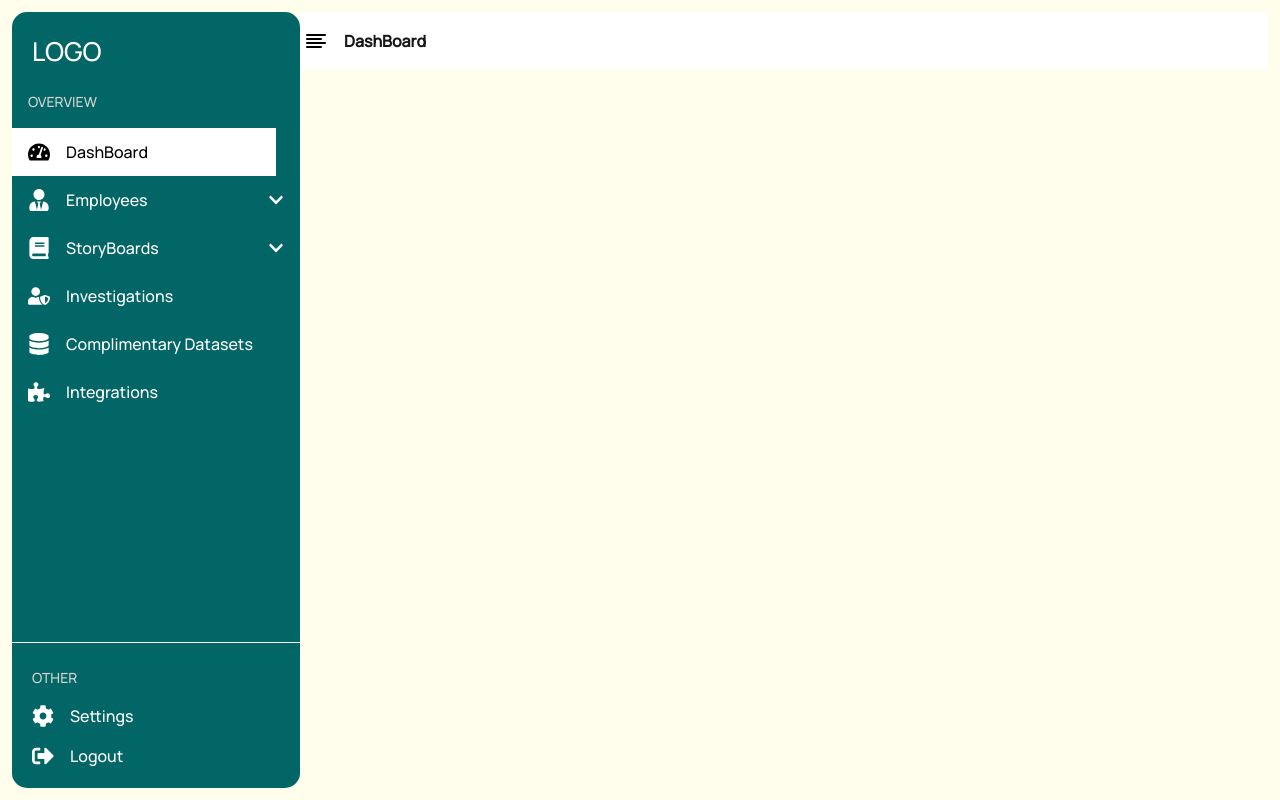
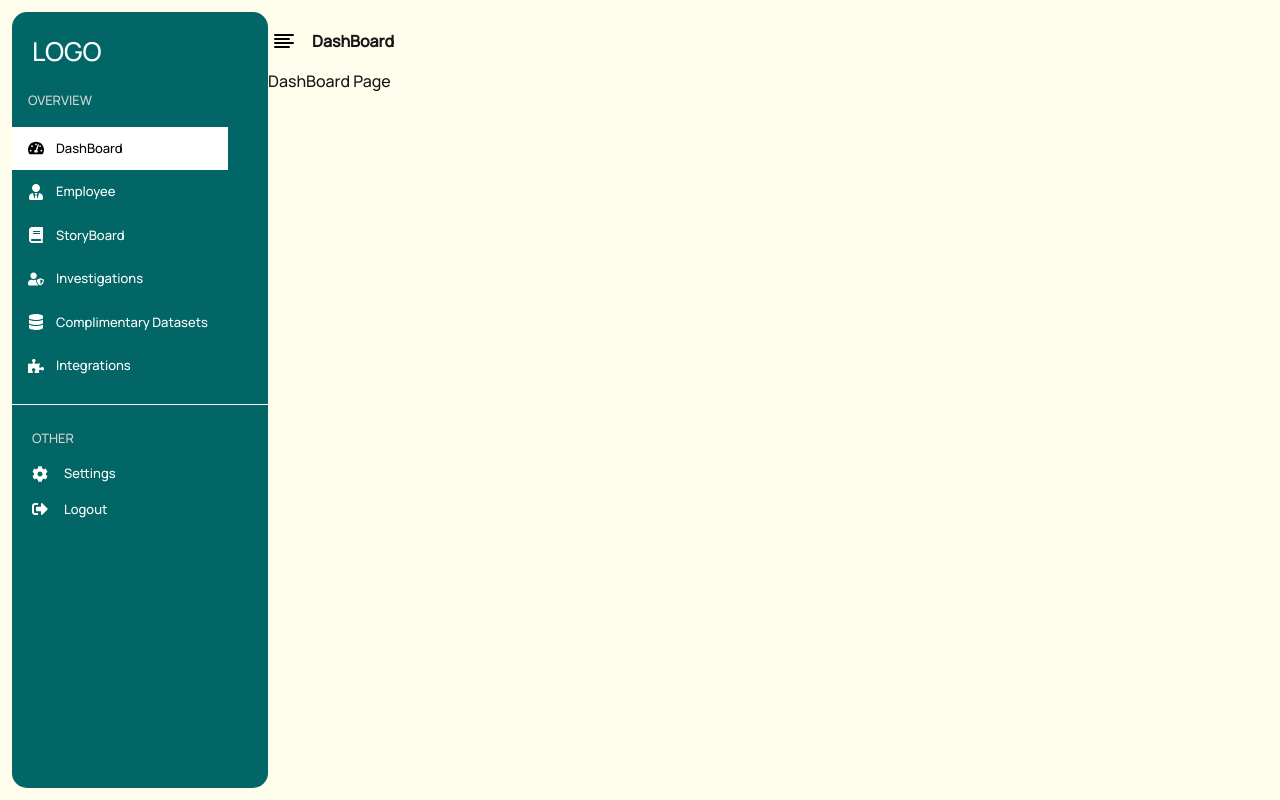
Before and after one commit to smhassan90/dataWise, a Next.js app: page /dashboard in a window 1280 px wide. Built offline with nearby package versions, Linux system fonts and the light colour scheme.

Commit message:
feat: update layout and styling of dashboard components; adjust spacing and font sizes for improved responsiveness

```diff
--- a/src/app/dashboard/layout.js
+++ b/src/app/dashboard/layout.js
@@ -29,7 +29,7 @@ export default function RootLayout({ children }) {
           <Sidebar />
           <div className="flex flex-col w-full">
             <Navbar />
-              <div className="mt-[30px]">{children}</div>
+              <div className="mt-[57px]">{children}</div>
           </div>
         </div>
         <Toaster />
--- a/src/app/dashboard/page.js
+++ b/src/app/dashboard/page.js
@@ -6,7 +6,7 @@ export const dashboard = () => {
   const { sidebar } = useSelector((state) => state.sideBar);
   const childrenWidth = getChildrenWidth(sidebar);
   return (
-    <div className={`bg-red-500 ${childrenWidth}`}>
+    <div className={`${childrenWidth}`}>
         DashBoard Page
     </div>
   )
--- a/src/components/navbar.jsx
+++ b/src/components/navbar.jsx
@@ -22,8 +22,8 @@ const Navbar = ({ isSidebarOpen, setIsSidebarOpen }) => {
   }, [])
   return (
     <section className="fixed top-0 left-0 right-0 lg:z-50 flex flex-col justify-center w-full mt-3">
-      <div className={`bg-white flex justify-between items-center px-1 py-1 h-[57px] transition-all duration-300
-      ${sidebar ? `lg:w-[calc(100vw-19.5rem)] lg:ml-auto mr-3` : `lg:w-[calc(100vw-5rem)] lg:ml-auto`}
+      <div className={`flex justify-between items-center px-1 py-1 h-[57px] transition-all duration-300
+      ${sidebar ? `lg:w-[calc(100vw-17.5rem)] lg:ml-auto mr-3` : `lg:w-[calc(100vw-4.8rem)] lg:ml-auto`}
     `}>
         <div className="flex items-center gap-2 md:gap-4">
           <FiAlignLeft className=" text-black w-5 h-5 lg:w-6 lg:h-6 cursor-pointer" onClick={() => {
--- a/src/components/sidebar.jsx
+++ b/src/components/sidebar.jsx
@@ -58,7 +58,7 @@ const Sidebar = () => {
       )}
 
       <div className={`fixed top-0 left-0 bg-secondary text-white transition-all duration-300 ease-in-out z-40
-          ${sidebarOpen ? "lg:w-[18rem] lg:rounded-large" : "lg:w-[4rem] lg:rounded-large"}
+          ${sidebarOpen ? "lg:w-[16rem] lg:rounded-large" : "lg:w-[4rem] lg:rounded-large"}
           ${isMobileMenuOpen ? "w-[80%] max-w-[25rem]" : "w-0 -translate-x-full"}
           lg:translate-x-0 lg:m-3 lg:h-[calc(100vh-24px)]`}
       >
@@ -83,7 +83,7 @@ const Sidebar = () => {
             </div>
           </div>
 
-          <nav className="flex-1 pt-0">
+          <nav className="pt-0">
             <p className={`text-neutral-300 text-labelSize mb-4 px-4 transition-all duration-300 ${showHide}`}>
               OVERVIEW
             </p>
@@ -102,7 +102,7 @@ const Sidebar = () => {
                         <div className="flex items-center space-x-4">
                           {menu.icon}
                           <span
-                            className={`${showHide} transition-all duration-300 text-small`}
+                            className={`${showHide} transition-all duration-300 text-labelSize`}
                           >
                             {menu.title}
                           </span>
@@ -124,7 +124,7 @@ const Sidebar = () => {
                         <ul className="ml-6 space-y-3 py-2">
                           {menu.children.map((child, childIndex) => (
                             <li key={childIndex}
-                              className="flex items-center gap-4 cursor-pointer hover:text-gray-400 transition-all duration-200 transform text-small py-2"
+                              className="flex items-center gap-4 cursor-pointer hover:text-gray-400 transition-all duration-200 transform text-labelSize py-2"
                               onClick={() => navigateTo(child)}
                               role="menuitem"
                             >
@@ -137,7 +137,7 @@ const Sidebar = () => {
                     </>
                   ) : (
                       <div
-                        className={`flex items-center space-x-4 py-3 px-4 ${sidebarOpen && 'mr-6'} ${active === menu.title && sidebarOpen
+                        className={`flex items-center space-x-3 py-3 px-4 ${sidebarOpen && 'mr-10'} ${active === menu.title && sidebarOpen
                           ? "bg-white text-black"
                           : ""
                           }`}
@@ -147,7 +147,7 @@ const Sidebar = () => {
                       >
                         {menu.icon}
                         <span
-                          className={`${showHide} transition-all duration-300 text-small`}
+                          className={`${showHide} transition-all duration-300 text-labelSize`}
                         >
                           {menu.title}
                         </span>
@@ -159,14 +159,14 @@ const Sidebar = () => {
           </nav>
 
           {/* Others */}
-          <div className="border-t border-gray-700 mt-8 p-5 pt-6">
+          <div className="border-t border-gray-700 mt-4 p-5 pt-6">
             <p className={`text-neutral-300 text-labelSize mb-4 transition-all duration-300 ${showHide}`}>
               OTHER
             </p>
             <ul className="space-y-4">
               {others.map((menu, index) => (
                 <li key={index}
-                  className={`flex items-center space-x-4 cursor-pointer hover:text-gray-300 text-small ${active === menu.title
+                  className={`flex items-center space-x-4 cursor-pointer hover:text-gray-300 text-labelSize ${active === menu.title
                     ? "bg-gray-800 text-white"
                     : "text-gray-700"
                     }`}
--- a/src/data/sidebar.js
+++ b/src/data/sidebar.js
@@ -12,56 +12,32 @@ import {
 export const sideBarMenu = [
   {
     title: "DashBoard",
-    icon: <FaTachometerAlt size={22} />,
+    icon: <FaTachometerAlt className="text-small" />,
     link: "/dashboard",
   },
   {
-    title: "Employees",
-    icon: <FaUserTie size={22} />,
+    title: "Employee",
+    icon: <FaUserTie className="text-small" />,
     link: "#",
-    children: [
-      {
-        title: "Employee List",
-        icon: <FaUserTie size={22} />,
-        link: "/employees/list",
-      },
-      {
-        title: "Add Employee",
-        icon: <FaUserTie size={22} />,
-        link: "/employees/add",
-      },
-    ],
   },
   {
-    title: "StoryBoards",
-    icon: <FaBook size={22} />,
-    link: "#",
-    children: [
-      {
-        title: "All Stories",
-        icon: <FaBook size={22} />,
-        link: "/storyboards/all",
-      },
-      {
-        title: "Created Stories",
-        icon: <FaBook size={22} />,
-        link: "/storyboards/created",
-      },
-    ],
+    title: "StoryBoard",
+    icon: <FaBook className="text-small" />,
+    link: "/storyBoard"
   },
   {
     title: "Investigations",
-    icon: <FaUserShield size={22} />,
+    icon: <FaUserShield className="text-small" />,
     link: "/investigations",
   },
   {
     title: "Complimentary Datasets",
-    icon: <FaDatabase size={22} />,
+    icon: <FaDatabase className="text-small" />,
     link: "/dashboard/complimentary_datasets",
   },
   {
     title: "Integrations",
-    icon: <FaPuzzlePiece size={22} />,
+    icon: <FaPuzzlePiece className="text-small" />,
     link: "/dashboard/integrations",
   },
 ];
@@ -69,12 +45,12 @@ export const sideBarMenu = [
 export const others = [
   {
     title: "Settings",
-    icon: <FaCog size={22} />,
+    icon: <FaCog className="text-small" />,
     link: "/setting",
   },
   {
     title: "Logout",
-    icon: <FaSignOutAlt size={22} />,
+    icon: <FaSignOutAlt className="text-small" />,
     link: "/",
   }
 ];
--- a/src/utils/childrenWidth.js
+++ b/src/utils/childrenWidth.js
@@ -1,5 +1,5 @@
 export const getChildrenWidth = (sidebar) => {
     return sidebar
-      ? `lg:w-[calc(100vw-22rem)] lg:ml-auto`
-      : `lg:w-[calc(100vw-5rem)] lg:ml-auto`;
+      ? `lg:w-[calc(100vw-17.5rem)] lg:ml-auto`
+      : `lg:w-[calc(100vw-4.8rem)] lg:ml-auto`;
   };
--- a/tailwind.config.mjs
+++ b/tailwind.config.mjs
@@ -24,7 +24,7 @@ export default {
         large: "38px",
         medium:'26px',
         small:'16px',
-        labelSize:'14px'
+        labelSize:'13px'
       },
       screens: {
         'xxs': '420px',
```
